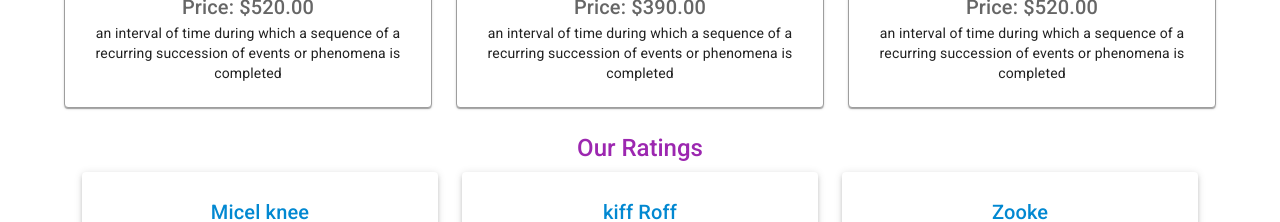
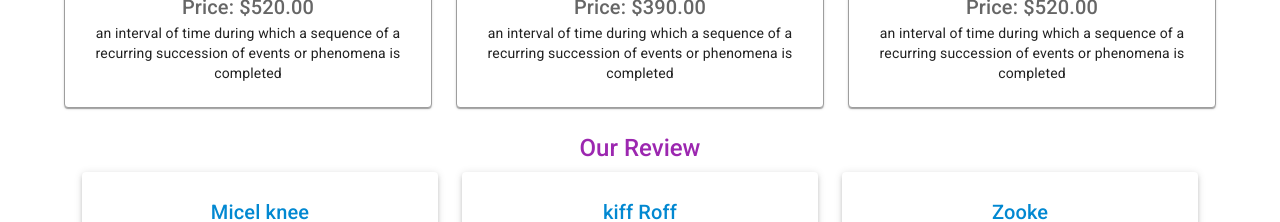
Before and after one commit to lukmanhossain/niche-website-client-side, a React (Create React App) app: page / in a window 1280 px wide. Shown: the part 4540-4762 px from the top of the page. Built offline with nearby package versions, Linux system fonts and the light colour scheme; no server answers.

Commit message:
redmi file

```diff
--- a/src/Pages/DashBoard/Review/Review.js
+++ b/src/Pages/DashBoard/Review/Review.js
@@ -23,7 +23,7 @@ const Review = () => {
     return (
         <Container>
             <Typography sx={{ color: 'secondary.main', fontWeight: 500, mt: 3, mb: 1 }} variant="h5" component="div">
-                Our Ratings
+                Our Review
             </Typography>
             <Grid container spacing={{ xs: 2, md: 3 }} columns={{ xs: 4, sm: 8, md: 12 }}>
                 {
```
Also changed, not shown: 1 other file (tests, documents, lock files or other folders).
